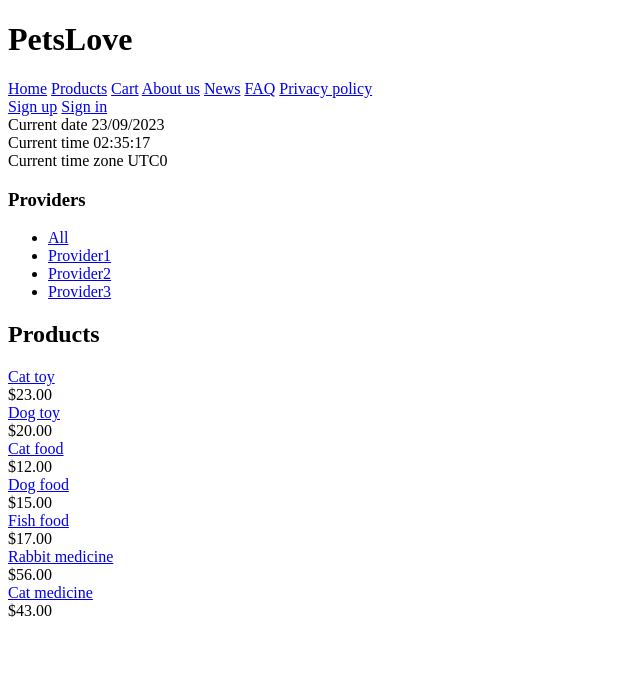
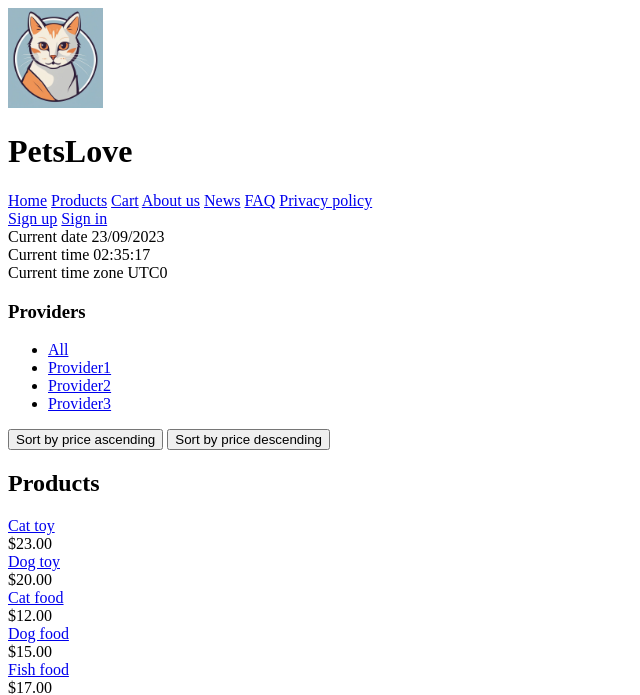
Before and after one commit to cutehedgehog/Web-labs, a Django app: page /list_products/ in a window 1280 px wide. Shown: the top 695 px of the page, without its empty margins (0-640 px from the left). Run offline with Django 4.2, Linux system fonts and the light colour scheme; data comes from the database, SQL or seed files in the repository; both versions use the stored data as it was after the commit.

Commit message:
Api and media

```diff
--- a/myshop/order/templates/list_orders.html
+++ b/myshop/order/templates/list_orders.html
@@ -10,10 +10,9 @@
             <ul>
             {% for item in order.items.all %}
                 <li>
-                    <img src="{{ item.trip.image.url }}" alt="{{ item.trip.image }}" width="100" height="100"><br>
-                    {{ item.trip }} — cost: {{ item.cost }} — quantity: {{ item.quantity }}
+                    {{ item.product.name }} <br> cost: {{ item.cost }} <br> quantity: {{ item.quantity }}
                 </li>
-                <br>
+
                 {% endfor %}
             </ul>
         {% empty %}
--- /dev/null
+++ b/myshop/shop/api_urls.py
@@ -0,0 +1 @@
+API_URLS = {"fact_about_cat": 'https://catfact.ninja/fact'}
--- a/myshop/shop/models.py
+++ b/myshop/shop/models.py
@@ -34,3 +34,22 @@ class Product(models.Model):
 
     def get_absolute_url(self):
         return reverse('shop:product_details', args=[str(self.id)])
+
+
+class FAQ(models.Model):
+    question = models.CharField(max_length=100)
+    answer = models.TextField(blank=False)
+    date = models.DateField()
+
+
+class Review(models.Model):
+    author = models.ForeignKey(MyUser, on_delete=models.DO_NOTHING)
+    review_text = models.TextField(blank=True)
+    review_date = models.DateField()
+    rate_choices = (
+        (1, 1),
+        (2, 2),
+        (3, 3),
+        (4, 4),
+        (5, 5)
+    )
--- a/myshop/shop/templates/base.html
+++ b/myshop/shop/templates/base.html
@@ -7,6 +7,7 @@
     <title>{% block title %}Home{% endblock %}</title>
 </head>
 <header>
+    <img src="/media/logo.jpg" alt="logo not found" height="100">
     <h1>PetsLove</h1>
 </header>
 <nav>
--- a/myshop/shop/templates/information/about_company.html
+++ b/myshop/shop/templates/information/about_company.html
@@ -15,6 +15,7 @@
     </p>
   </section>
 
+  <img src="/media/License.jpg" alt="license not found">
   <section>
     <h1>Company Requisites</h1>
     <ul itemscope itemtype="https://schema.org/Organization">
--- a/myshop/shop/templates/product/list_products.html
+++ b/myshop/shop/templates/product/list_products.html
@@ -6,6 +6,7 @@
         <h3>Providers</h3>
         <ul>
             {%if not user.is_staff%}
+
             <li>
                 <a href="{% url "shop:list_products" %}">All</a>
             </li>
@@ -22,6 +23,11 @@
         </ul>
     </div>
     {%if not user.is_staff%}
+    <form action="{{ request.get_full_path }}" method="get">
+            <button type="submit" name="sort" value="ascending">Sort by price ascending</button>
+            <button type="submit" name="sort" value="descending">Sort by price descending</button>
+
+    </form>
     <div id="main" class="product-list">
         <h2>Products</h2>
         {% for product in products %}
@@ -33,4 +39,5 @@
     </div>
     {% endif %}
 
+
 {% endblock %}
--- a/myshop/shop/views.py
+++ b/myshop/shop/views.py
@@ -5,13 +5,20 @@ from cart.forms import AddProductForm
 from login.models import MyUser
 from .forms import ProductForm
 from django.views.decorators.http import require_POST
+from .api_urls import API_URLS
+import requests
 
 
 def product_list(request, product_provider_name=None):
+    sort = request.GET.get('sort')
     provider = None
     user = None
     providers = Provider.objects.all()
     products = Product.objects.all()
+    if sort == 'ascending':
+        products = products.order_by('price')
+    elif sort == 'descending':
+        products = products.order_by('-price')
     if product_provider_name:
         provider = get_object_or_404(Provider, name=product_provider_name)
         products = products.filter(provider=provider)
@@ -51,7 +58,12 @@ def privacy_policy(request):
     return render(request, 'information/privacy_policy.html')
 
 def home(request):
-    return render(request, 'product/home.html')
+    response = requests.get(API_URLS['fact_about_cat'])
+    fact_about_cat = None
+    if (response.status_code == 200 and request.user.is_authenticated):
+        data = response.json()
+        fact_about_cat = data['fact']
+    return render(request, 'product/home.html',{'fact_about_cat': fact_about_cat})
 
 @require_POST
 def create_product(request, provider_name):
```
Also changed, not shown: myshop/shop/templates/product/home.html (+6 -3 lines), myshop/db.sqlite3, myshop/media/License.jpg (added).
